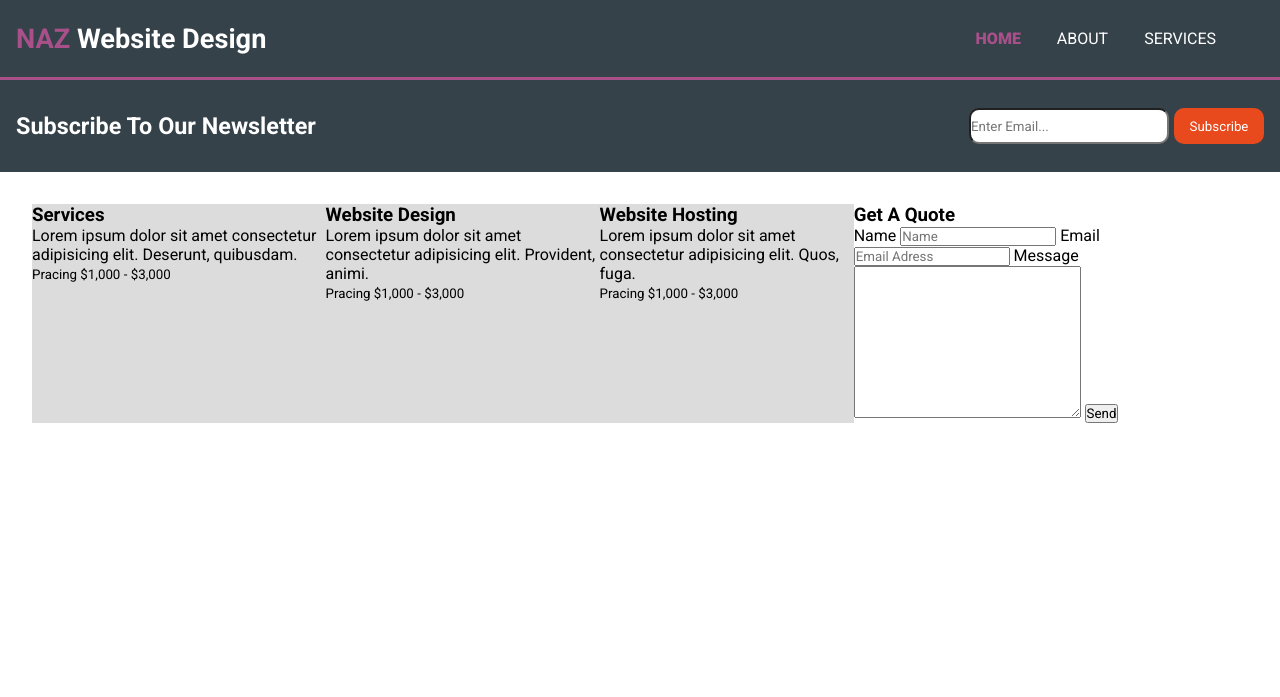
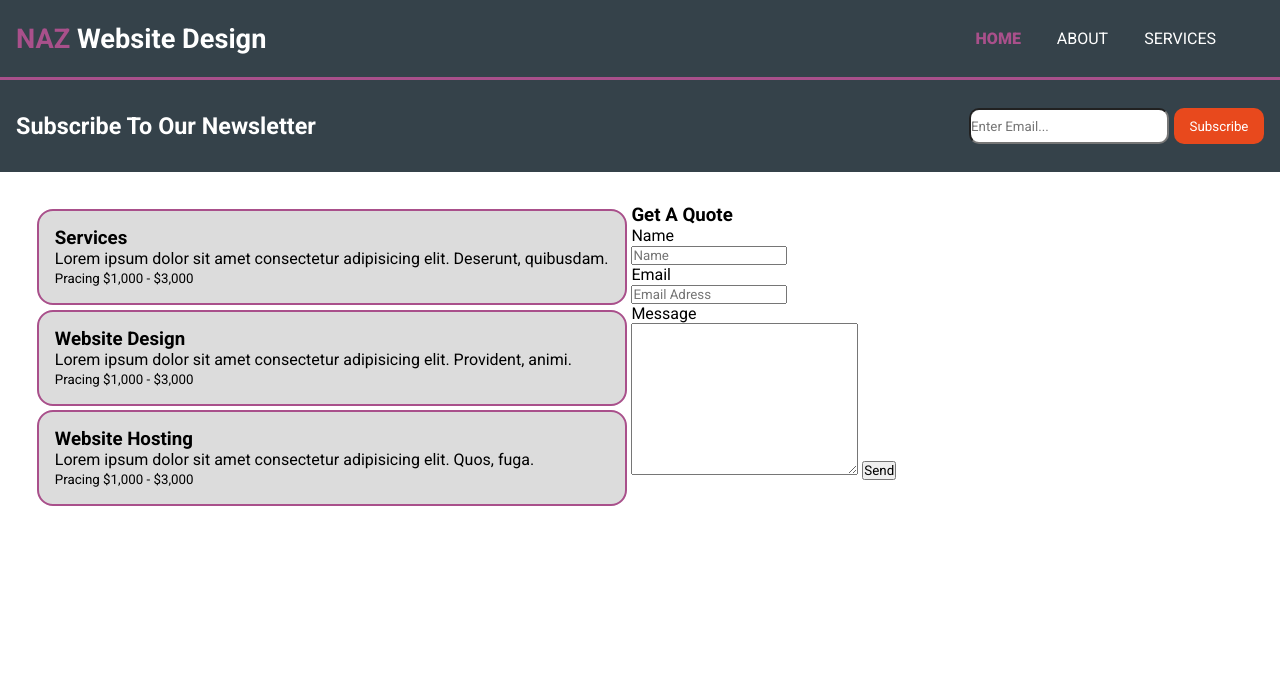
Before and after one commit to Nazgul-Racber/Web-Design, a plain HTML site: page services.html in a window 1280 px wide. Shown: the top 697 px of the page. Drawn offline with Linux system fonts and the light colour scheme.

Commit message:
container

```diff
--- a/services.html
+++ b/services.html
@@ -35,7 +35,8 @@
     </section>
 
     <section class="sww">
-        <div class="services-left">
+        <div class="contentt">
+            <div class="services-left">
             <h3>Services</h3>
             <p>
                 Lorem ipsum dolor sit amet consectetur adipisicing elit. Deserunt, quibusdam.
@@ -55,6 +56,7 @@
                 Lorem ipsum dolor sit amet consectetur adipisicing elit. Quos, fuga.
             </p>
             <small>Pracing $1,000 - $3,000</small>
+        </div>
         </div>
 
         <div class="form-right">
--- a/style.css
+++ b/style.css
@@ -157,13 +157,25 @@ header .menu a.active{
     padding: 2rem;
     display: flex;
 
+
 }
 
 .services-left{
-    border: black;
     background-color: gainsboro;
+    border: 2px solid #a9508b;
+    padding: 1rem;
+    margin: 0.3rem;
+    border-radius: 1rem;
+
 }
 
+label{
+    display: block;
+
+}
+ .form-right{
+
+ }
 footer{
     position: fixed;
     bottom: 0;
```
